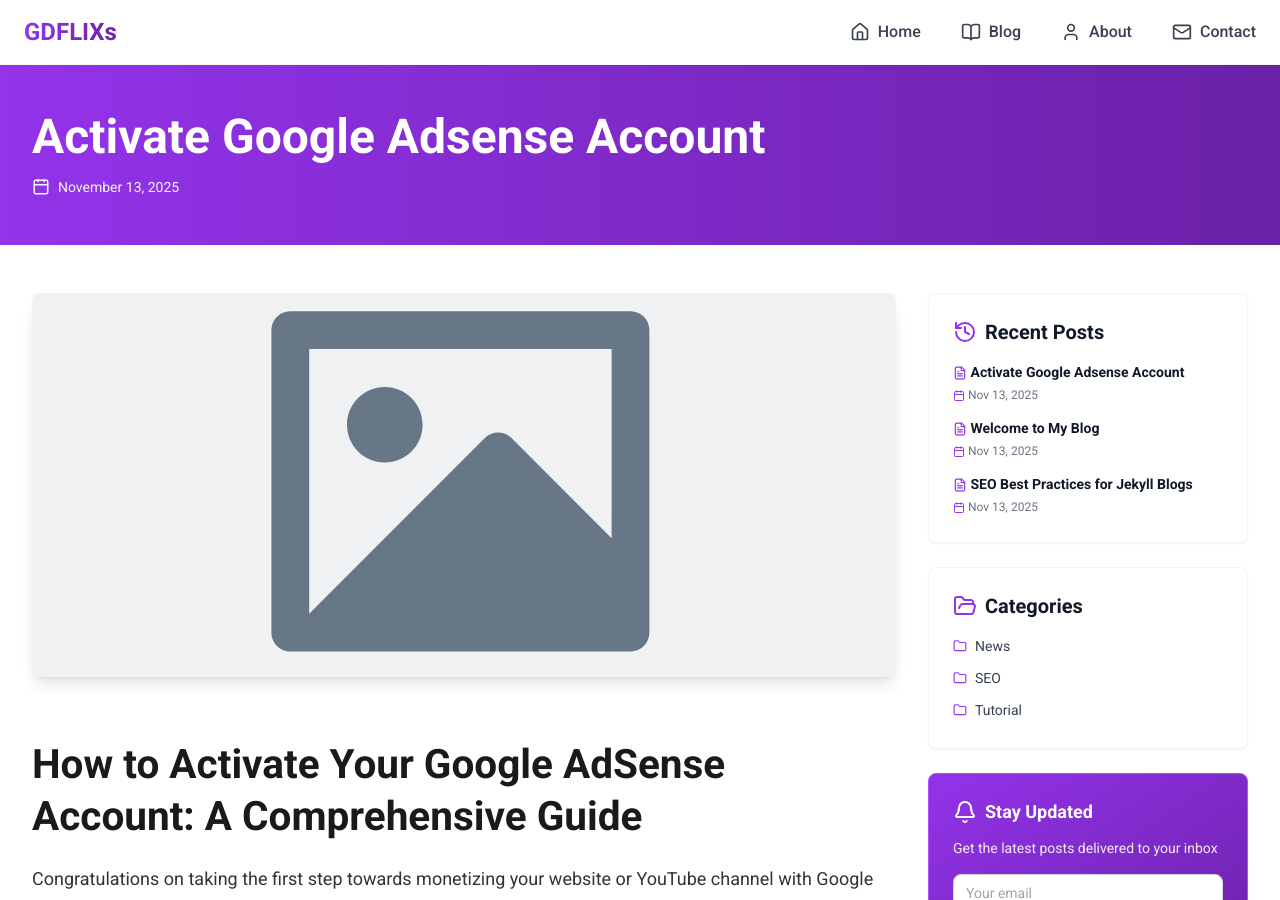
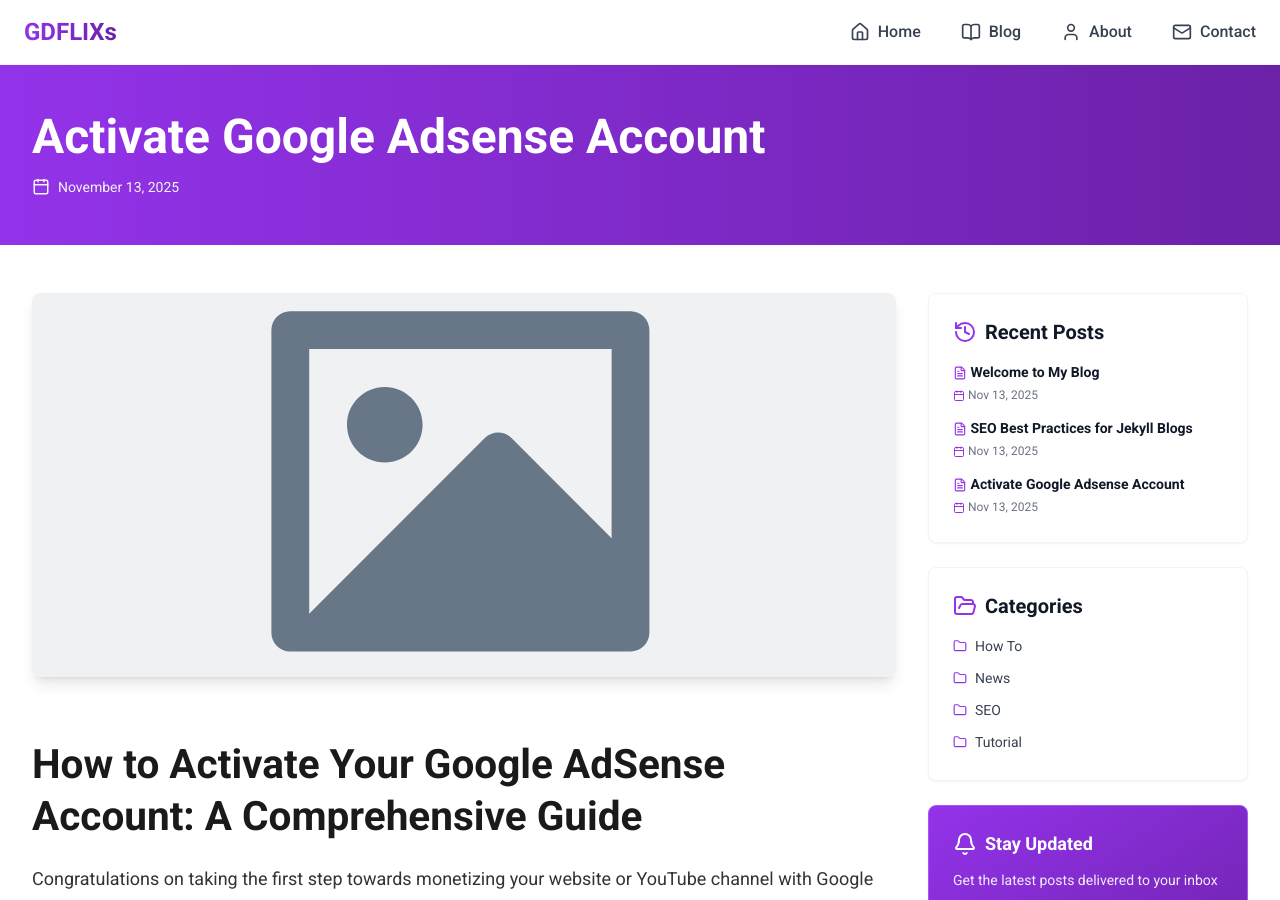
Before and after one commit to gdflixs/gdflixs.github.io, a Jekyll site: the page built from _posts/2025-11-13-activate-google-adsense-account.md, in a window 1280 px wide and 900 px high. Built offline with Jekyll 4.4.1, drawn with Linux system fonts in a browser that asks for light colours; nearby versions of some CDN libraries.

Commit message:
Update: Activate Google Adsense Account

```diff
--- a/_posts/2025-11-13-activate-google-adsense-account.md
+++ b/_posts/2025-11-13-activate-google-adsense-account.md
@@ -1,8 +1,10 @@
 ---
 title: Activate Google Adsense Account
-date: 2025-11-13 23:13:06 +0000
+date: 2025-11-13 23:18:23 +0000
 layout: post
 status: published
+categories:
+  - How To
 tags:
   - Google AdSense
   - AdSense Activation
```
